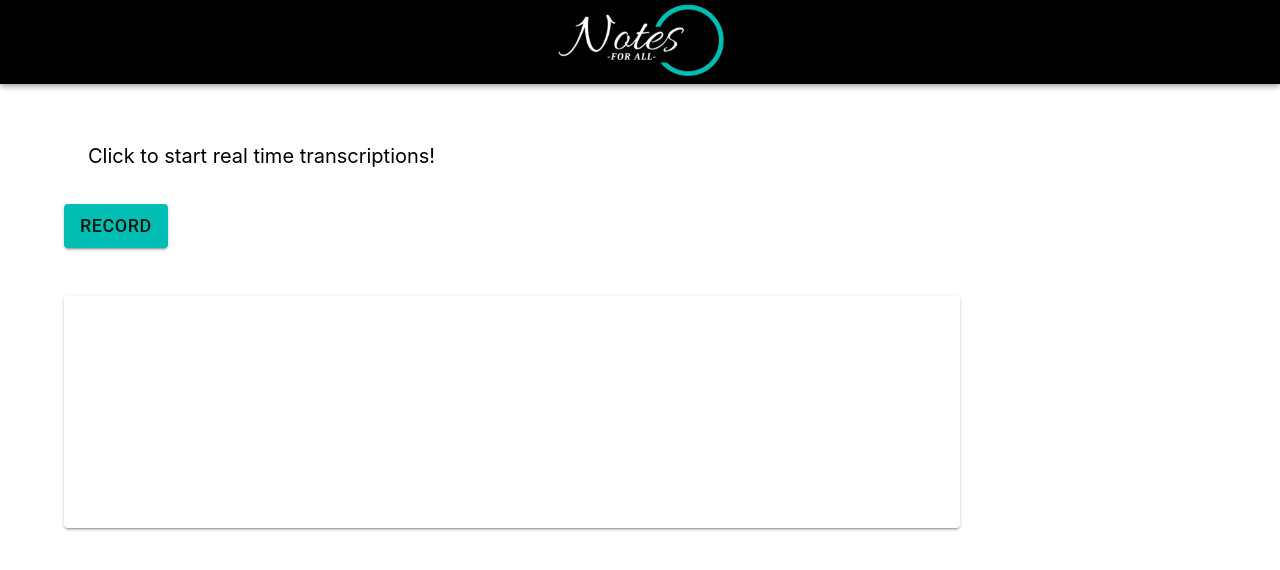
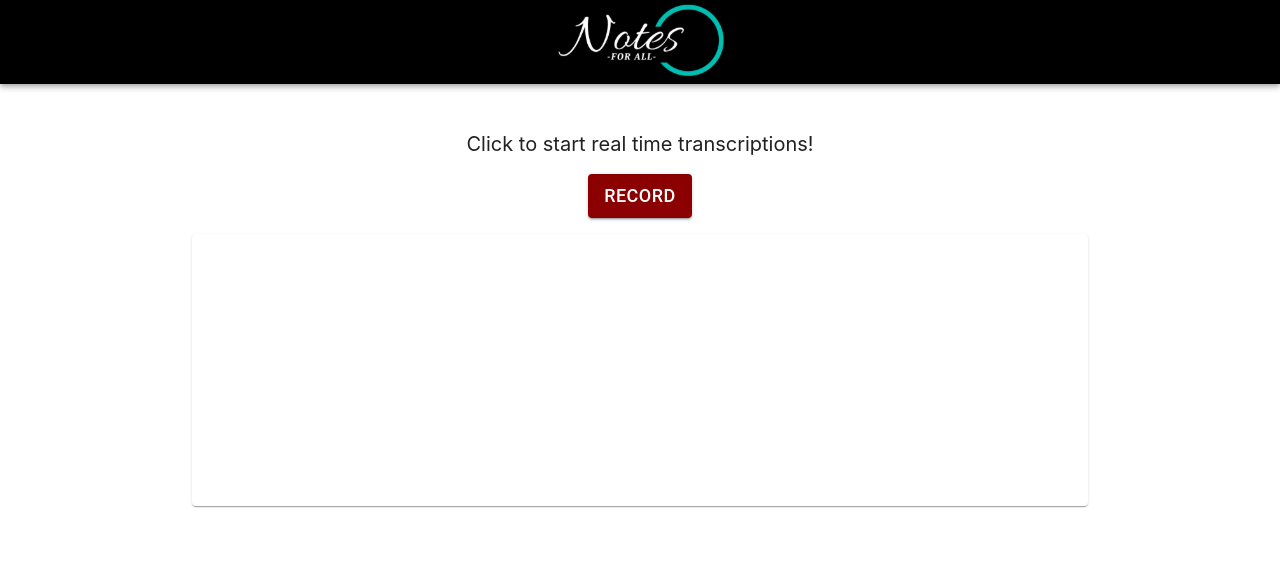
Before and after one commit to Bhavnoor-Kaur/notes-4-all, a React (Create React App) app in the folder frontend/notes4all/: page /record in a window 1280 px wide. Shown: the top 570 px of the page. Built offline with nearby package versions, Linux system fonts and the light colour scheme.

Commit message:
Fixed GenerateNote styling

```diff
--- a/frontend/notes4all/src/App.js
+++ b/frontend/notes4all/src/App.js
@@ -22,10 +22,10 @@ const App = () => {
         main: "#000000",
       },
       secondary: {
-        main: "#00BFB2"
+        main: "#00BFB2",
       },
       danger: {
-        main: "#"
+        main: "#8B0000",
       }
     }
   });
--- a/frontend/notes4all/src/pages/Dashboard.js
+++ b/frontend/notes4all/src/pages/Dashboard.js
@@ -1,6 +1,6 @@
 import React, { useState, useEffect } from "react";
 import { Navigate } from 'react-router-dom';
-import { Typography, Grid, Button, Link } from "@mui/material";
+import { Typography, Grid, Button } from "@mui/material";
 import AddRoundedIcon from '@mui/icons-material/AddRounded';
 import { Container } from "@mui/system";
 import NoteTable from "../components/NoteTable";
@@ -15,11 +15,13 @@ const Dashboard = () => {
 
     useEffect(() => {
         fetch("http://localhost:8000/notes")
-        .then(response => response.data)
-        .then(data => {
+        .then(response => response.json())
+        .then(_data => {
+            const data = JSON.parse(_data);
             data.map((row) => createData(row));
             setRows(data);
-        });
+        })
+        .catch(e => console.error(e));
         setRedirect(false);
     }, []);
 
--- a/frontend/notes4all/src/pages/GenerateNote.js
+++ b/frontend/notes4all/src/pages/GenerateNote.js
@@ -1,7 +1,7 @@
 import React, { useState, useEffect } from 'react';
 import { w3cwebsocket as W3CWebSocket } from 'websocket';
 import RecordRTC, { StereoAudioRecorder } from 'recordrtc';
-import { Button, Container, Grid, Paper } from '@mui/material';
+import { Button, Paper, Stack } from '@mui/material';
 import BlobBuilder from '../helpers/BlobBuilder';
 
 
@@ -144,25 +144,29 @@ const GenerateNote = (props) => {
     };
 
     return (
-        <>
-        <Container sx={{ mt: "3em", display: "flex", justifyItems: "center", fontSize: "20px"}}>
-            Click to start real time transcriptions!
-        </Container>
-        <div style={{alignItems:"center"}}>
-            <Button sx={{ mt: "2em", fontSize: "18px" }} variant="contained" color="secondary" onClick={run}>
+        <Stack direction="column" sx={{ mt: "3em", alignItems: "center" }}>
+            <Paper elevation={0} sx={{ fontSize: "20px", display: "flex", justifyContent: "center" }}>
+                {!isRecording ? "Click to start real time transcriptions!" : "Click to stop and save transcription"}
+            </Paper>
+            <Paper elevation={0} sx={{ display: "flex", justifyContent:"center"}}>
+                <Button sx={{ mt: "1em", fontSize: "18px", color: "#FFFFFF" }} variant="contained" color="danger" onClick={run}>
                     {!isRecording ? "Record" : "Stop"}
                 </Button>
-        </div>
+            </Paper>
             <Paper
-            elevation={2}
+                elevation={!isRecording ? 1 : 4}
                 sx={{
-                mt: "3em",
+                    display: "flex",
+                    mt: "1em",
                     width: "75%",
-                height: "200px",
+                    height: "15rem",
                     p: 2,
+                    justifyContent: "center"
                 }}
-        > {currText}</Paper>
-        </>
+            >
+                {currText}
+            </Paper>
+        </Stack>
     );
 };
 
```
Lines whose indentation alone changed are shown as unchanged.
